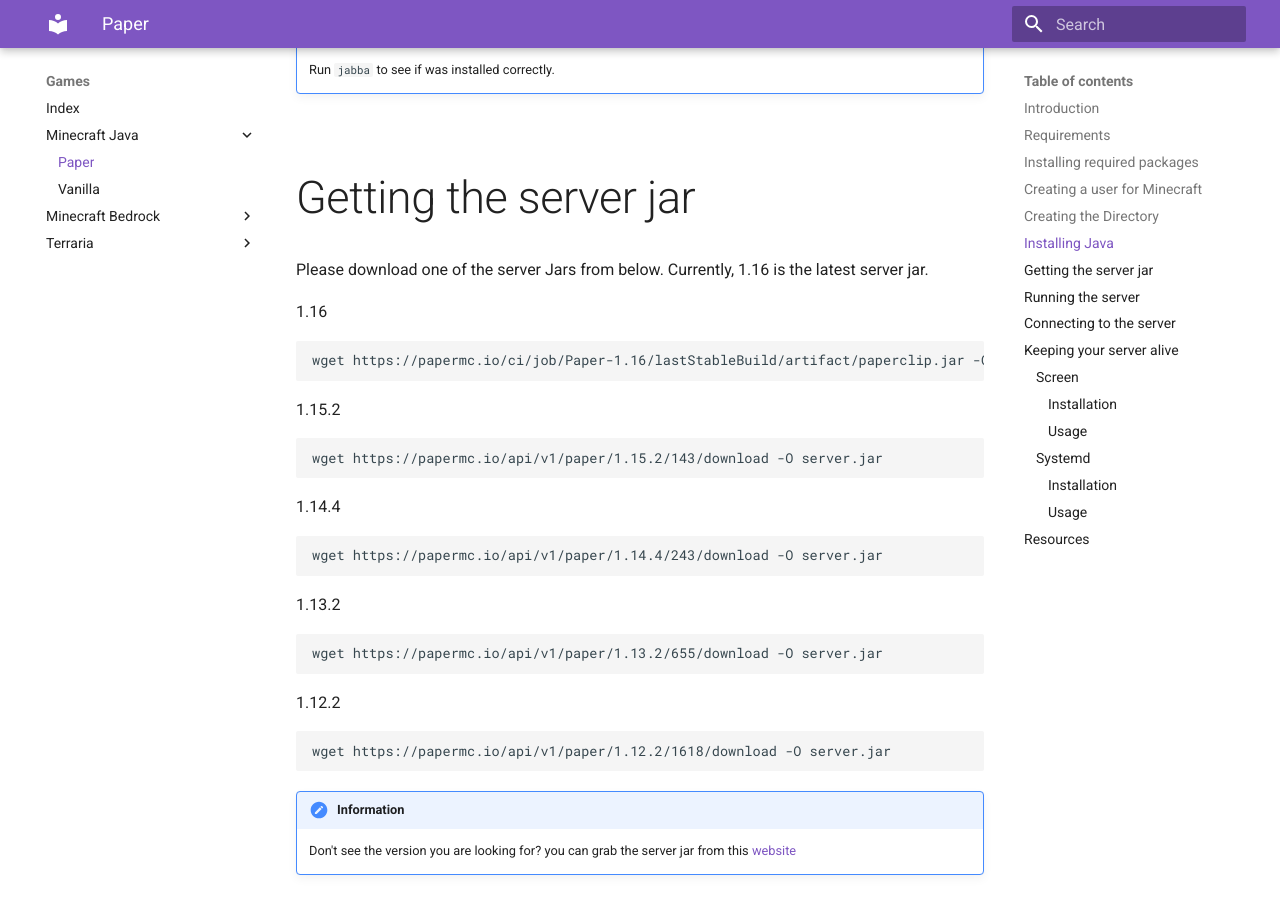
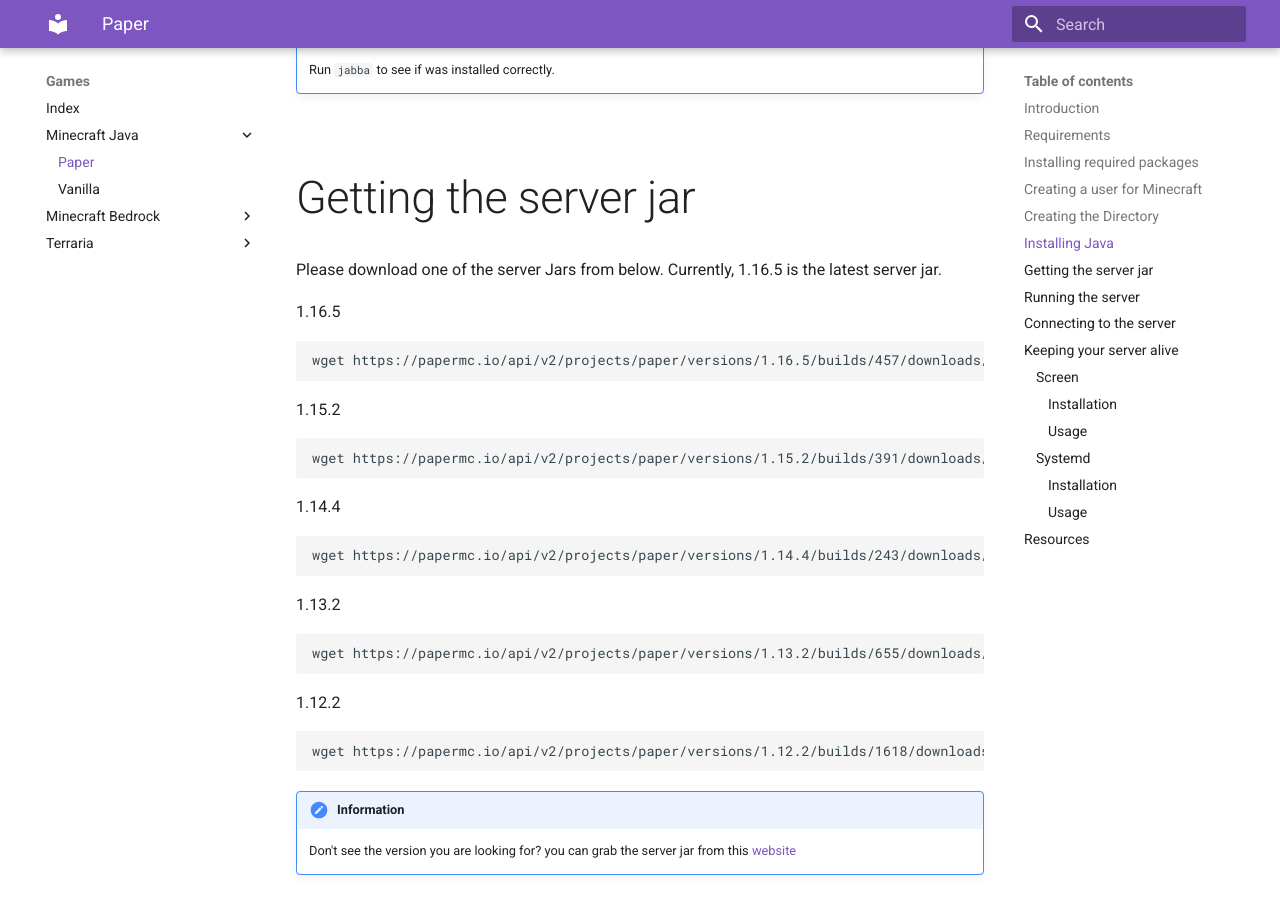
Before and after one commit to GalaxyGate/guides, an MkDocs documentation site: the page built from docs/games/minecraft/java/paper.md, in a window 1280 px wide and 900 px high, scrolled down 2722 px. Built offline with MkDocs 1.6.1 and Material for MkDocs 9.7.7, drawn with Linux system fonts in a browser that asks for light colours.

Commit message:
Update deadlinks and latest versions

````diff
--- a/docs/games/minecraft/java/paper.md
+++ b/docs/games/minecraft/java/paper.md
@@ -57,27 +57,27 @@ jabba alias default openjdk@1.14.0
 !!! Information
     Run `jabba` to see if was installed correctly.
 ## Getting the server jar
-Please download one of the server Jars from below. Currently, 1.16 is the latest server jar.
+Please download one of the server Jars from below. Currently, 1.16.5 is the latest server jar.
 
-1.16
+1.16.5
 ```
-wget https://papermc.io/ci/job/Paper-1.16/lastStableBuild/artifact/paperclip.jar -O server.jar
+wget https://papermc.io/api/v2/projects/paper/versions/1.16.5/builds/457/downloads/paper-1.16.5-457.jar -O server.jar
 ```
 1.15.2
 ```
-wget https://papermc.io/api/v1/paper/1.15.2/143/download -O server.jar
+wget https://papermc.io/api/v2/projects/paper/versions/1.15.2/builds/391/downloads/paper-1.15.2-391.jar -O server.jar
 ```
 1.14.4
 ```
-wget https://papermc.io/api/v1/paper/1.14.4/243/download -O server.jar
+wget https://papermc.io/api/v2/projects/paper/versions/1.14.4/builds/243/downloads/paper-1.14.4-243.jar -O server.jar
 ```
 1.13.2
 ```
-wget https://papermc.io/api/v1/paper/1.13.2/655/download -O server.jar
+wget https://papermc.io/api/v2/projects/paper/versions/1.13.2/builds/655/downloads/paper-1.13.2-655.jar -O server.jar
 ```
 1.12.2
 ```
-wget https://papermc.io/api/v1/paper/1.12.2/1618/download -O server.jar
+wget https://papermc.io/api/v2/projects/paper/versions/1.12.2/builds/1618/downloads/paper-1.12.2-1618.jar -O server.jar
 ```
 
 !!! information
````
Also changed, not shown: docs/games/minecraft/bedrock/bedrock.md (+1 -1 lines), docs/games/minecraft/bedrock/nukkit.md (+2 -2 lines), docs/games/minecraft/java/vanilla.md (+5 -1 lines), docs/games/terraria/pc.md (+5 -1 lines).
